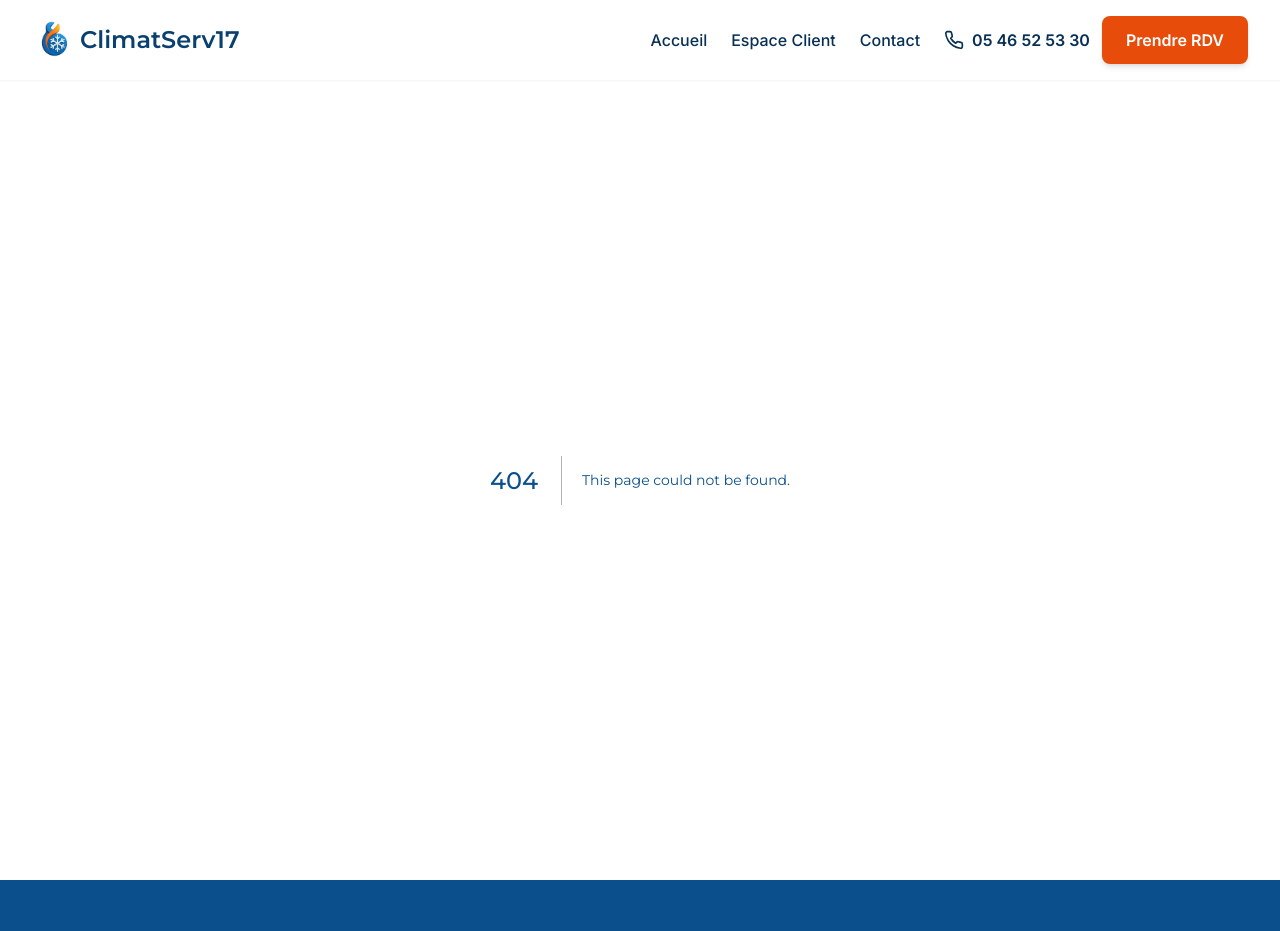
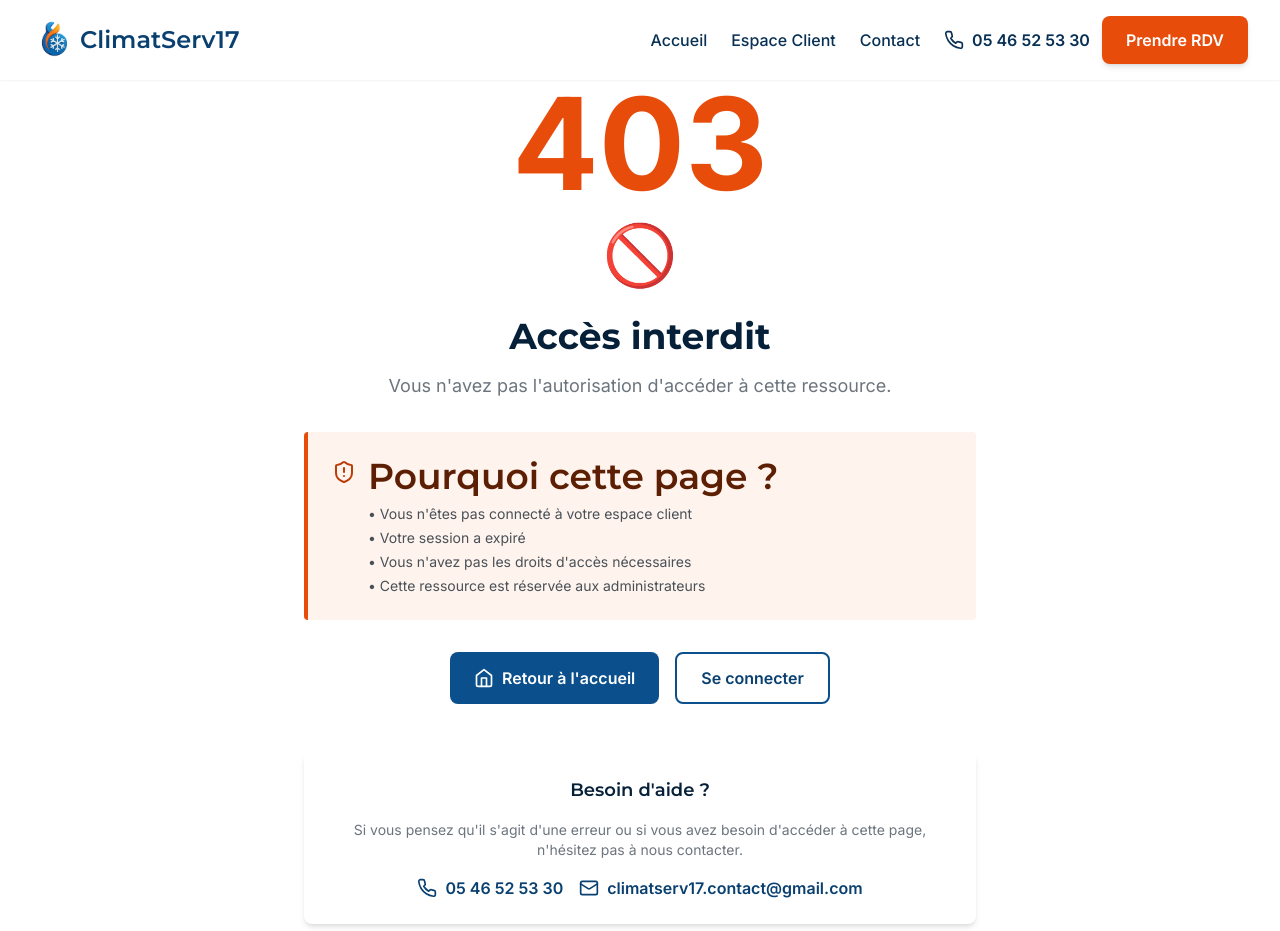
Before and after one commit to Aurel1407/ClimatServ17, a Next.js app: page /403 in a window 1280 px wide. Before the commit this address had no page. Shown: the top 931 px of the page. Built offline with nearby package versions, Linux system fonts and the light colour scheme.

Commit message:
feat: Pages erreurs 404 et 403

```diff
--- /dev/null
+++ b/src/app/403/page.tsx
@@ -0,0 +1,99 @@
+import { Metadata } from 'next';
+import Link from 'next/link';
+import { Home, ShieldAlert, Phone, Mail } from 'lucide-react';
+
+export const metadata: Metadata = {
+  title: 'Accès interdit | ClimatServ17',
+  description: 'Accès non autorisé à cette ressource.',
+};
+
+export default function ForbiddenPage() {
+  return (
+    <div className="min-h-screen bg-neutral-50 flex items-center justify-center px-4">
+      <div className="max-w-2xl w-full text-center">
+        {/* Illustration 403 */}
+        <div className="mb-8">
+          <div className="text-9xl font-bold text-accent-500 mb-4">403</div>
+          <div className="text-6xl mb-6">🚫</div>
+        </div>
+
+        {/* Message */}
+        <h1 className="text-3xl md:text-4xl font-bold text-primary-800 mb-4">
+          Accès interdit
+        </h1>
+        <p className="text-lg text-neutral-600 mb-8">
+          Vous n'avez pas l'autorisation d'accéder à cette ressource.
+        </p>
+
+        {/* Informations */}
+        <div className="bg-accent-50 border-l-4 border-accent-500 p-6 rounded mb-8 text-left">
+          <div className="flex items-start gap-3">
+            <ShieldAlert className="w-6 h-6 text-accent-600 flex-shrink-0 mt-1" />
+            <div>
+              <h2 className="font-semibold text-accent-800 mb-2">Pourquoi cette page ?</h2>
+              <ul className="text-sm text-neutral-700 space-y-1">
+                <li>• Vous n'êtes pas connecté à votre espace client</li>
+                <li>• Votre session a expiré</li>
+                <li>• Vous n'avez pas les droits d'accès nécessaires</li>
+                <li>• Cette ressource est réservée aux administrateurs</li>
+              </ul>
+            </div>
+          </div>
+        </div>
+
+        {/* Actions */}
+        <div className="flex flex-col sm:flex-row gap-4 justify-center mb-12">
+          <Link
+            href="/"
+            className="inline-flex items-center justify-center gap-2 bg-primary-500 text-white px-6 py-3 rounded-lg font-semibold hover:bg-primary-600 transition-colors"
+          >
+            <Home className="w-5 h-5" />
+            Retour à l'accueil
+          </Link>
+
+          <Link
+            href="/espace-client"
+            className="inline-flex items-center justify-center gap-2 bg-white text-primary-600 px-6 py-3 rounded-lg font-semibold border-2 border-primary-500 hover:bg-primary-50 transition-colors"
+          >
+            Se connecter
+          </Link>
+        </div>
+
+        {/* Contact */}
+        <div className="bg-white rounded-lg shadow-md p-6">
+          <h2 className="text-lg font-semibold text-primary-800 mb-4">
+            Besoin d'aide ?
+          </h2>
+
+          <p className="text-neutral-600 mb-4 text-sm">
+            Si vous pensez qu'il s'agit d'une erreur ou si vous avez besoin d'accéder à cette page,
+            n'hésitez pas à nous contacter.
+          </p>
+
+          <div className="flex flex-col sm:flex-row gap-4 justify-center">
+            <a
+              href="tel:0546525330"
+              className="inline-flex items-center justify-center gap-2 text-primary-600 hover:text-primary-700 font-semibold"
+            >
+              <Phone className="w-5 h-5" />
+              05 46 52 53 30
+            </a>
+
+            <a
+              href="mailto:climatserv17.contact@gmail.com"
+              className="inline-flex items-center justify-center gap-2 text-primary-600 hover:text-primary-700 font-semibold"
+            >
+              <Mail className="w-5 h-5" />
+              climatserv17.contact@gmail.com
+            </a>
+          </div>
+        </div>
+
+        {/* Note légale */}
+        <p className="mt-8 text-xs text-neutral-500">
+          Cette page est protégée pour garantir la sécurité et la confidentialité de vos données.
+        </p>
+      </div>
+    </div>
+  );
+}
--- /dev/null
+++ b/src/app/not-found.tsx
@@ -0,0 +1,118 @@
+import Link from 'next/link';
+import { Home, Search, Phone, ArrowLeft } from 'lucide-react';
+
+export default function NotFound() {
+  return (
+    <div className="min-h-screen bg-neutral-50 flex items-center justify-center px-4">
+      <div className="max-w-2xl w-full text-center">
+        {/* Illustration 404 */}
+        <div className="mb-8">
+          <div className="text-9xl font-bold text-primary-500 mb-4">404</div>
+          <div className="text-6xl mb-6">🔍</div>
+        </div>
+
+        {/* Message */}
+        <h1 className="text-3xl md:text-4xl font-bold text-primary-800 mb-4">
+          Page introuvable
+        </h1>
+        <p className="text-lg text-neutral-600 mb-2">
+          Désolé, la page que vous recherchez n'existe pas ou a été déplacée.
+        </p>
+        <p className="text-md text-primary-600 italic mb-8">
+          Comme une pompe à chaleur sans fluide frigorigène... elle reste introuvable !
+        </p>
+
+        {/* Actions */}
+        <div className="flex flex-col sm:flex-row gap-4 justify-center mb-12">
+          <Link
+            href="/"
+            className="inline-flex items-center justify-center gap-2 bg-primary-500 text-white px-6 py-3 rounded-lg font-semibold hover:bg-primary-600 transition-colors"
+          >
+            <Home className="w-5 h-5" />
+            Retour à l'accueil
+          </Link>
+
+          <Link
+            href="/contact"
+            className="inline-flex items-center justify-center gap-2 bg-white text-primary-600 px-6 py-3 rounded-lg font-semibold border-2 border-primary-500 hover:bg-primary-50 transition-colors"
+          >
+            <Phone className="w-5 h-5" />
+            Nous contacter
+          </Link>
+        </div>
+
+        {/* Liens utiles */}
+        <div className="bg-white rounded-lg shadow-md p-6">
+          <h2 className="text-lg font-semibold text-primary-800 mb-4 flex items-center justify-center gap-2">
+            <Search className="w-5 h-5" />
+            Pages populaires
+          </h2>
+
+          <div className="grid sm:grid-cols-2 gap-3 text-left">
+            <Link
+              href="/services/pompes-a-chaleur"
+              className="flex items-center gap-2 text-primary-600 hover:text-primary-700 hover:underline p-2 rounded hover:bg-primary-50 transition-colors"
+            >
+              <ArrowLeft className="w-4 h-4" />
+              Pompes à chaleur
+            </Link>
+
+            <Link
+              href="/services/climatisations"
+              className="flex items-center gap-2 text-primary-600 hover:text-primary-700 hover:underline p-2 rounded hover:bg-primary-50 transition-colors"
+            >
+              <ArrowLeft className="w-4 h-4" />
+              Climatisations
+            </Link>
+
+            <Link
+              href="/services/entretien"
+              className="flex items-center gap-2 text-primary-600 hover:text-primary-700 hover:underline p-2 rounded hover:bg-primary-50 transition-colors"
+            >
+              <ArrowLeft className="w-4 h-4" />
+              Entretien
+            </Link>
+
+            <Link
+              href="/services/depannage"
+              className="flex items-center gap-2 text-primary-600 hover:text-primary-700 hover:underline p-2 rounded hover:bg-primary-50 transition-colors"
+            >
+              <ArrowLeft className="w-4 h-4" />
+              Dépannage
+            </Link>
+
+            <Link
+              href="/maintenance-sav"
+              className="flex items-center gap-2 text-primary-600 hover:text-primary-700 hover:underline p-2 rounded hover:bg-primary-50 transition-colors"
+            >
+              <ArrowLeft className="w-4 h-4" />
+              Prendre rendez-vous
+            </Link>
+
+            <Link
+              href="/espace-client"
+              className="flex items-center gap-2 text-primary-600 hover:text-primary-700 hover:underline p-2 rounded hover:bg-primary-50 transition-colors"
+            >
+              <ArrowLeft className="w-4 h-4" />
+              Espace client
+            </Link>
+          </div>
+        </div>
+
+        {/* Contact urgence */}
+        <div className="mt-8 p-4 bg-accent-50 border border-accent-200 rounded-lg">
+          <p className="text-sm text-neutral-700">
+            <strong>Besoin d'aide ?</strong> Appelez-nous au{' '}
+            <a href="tel:0546525330" className="text-primary-600 hover:underline font-semibold">
+              05 46 52 53 30
+            </a>
+            {' '}ou pour une urgence :{' '}
+            <a href="tel:0688503112" className="text-accent-600 hover:underline font-semibold">
+              06 88 50 31 12
+            </a>
+          </p>
+        </div>
+      </div>
+    </div>
+  );
+}
```
